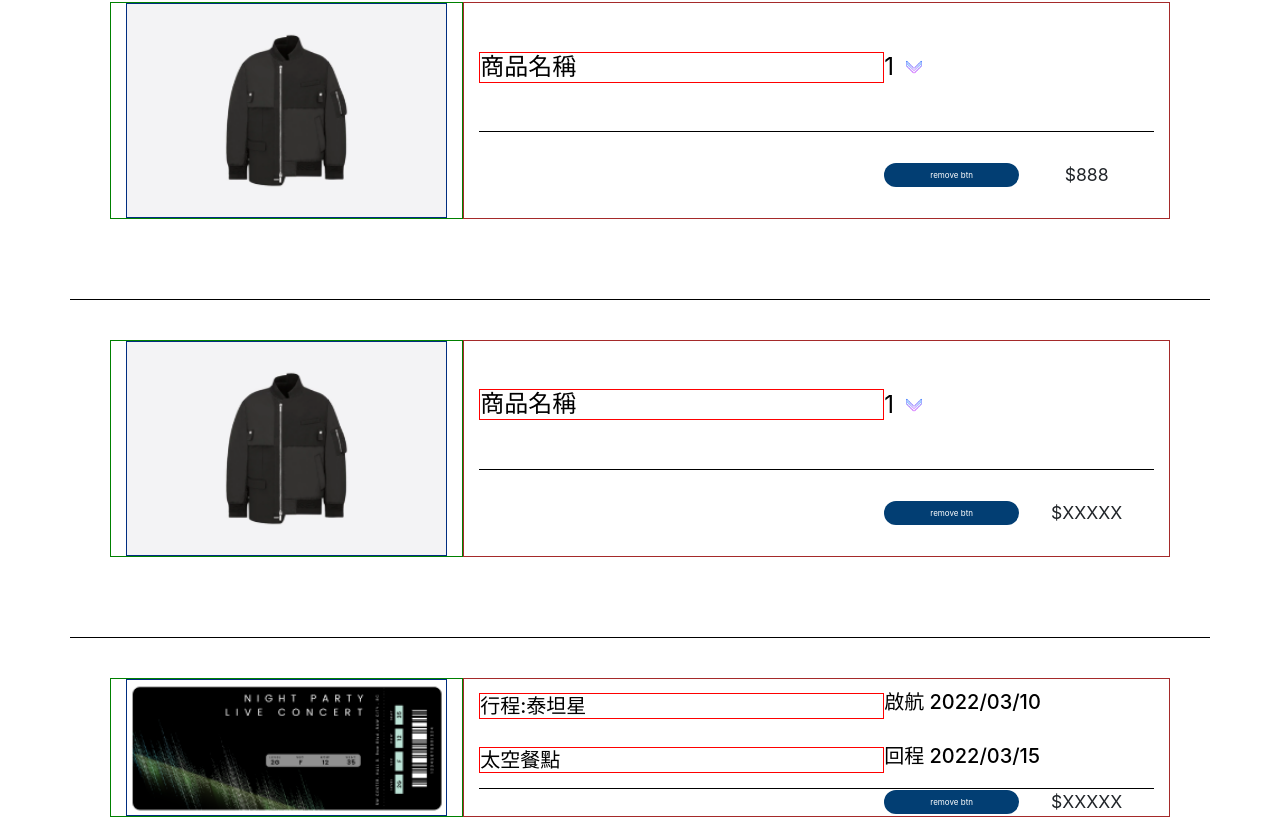
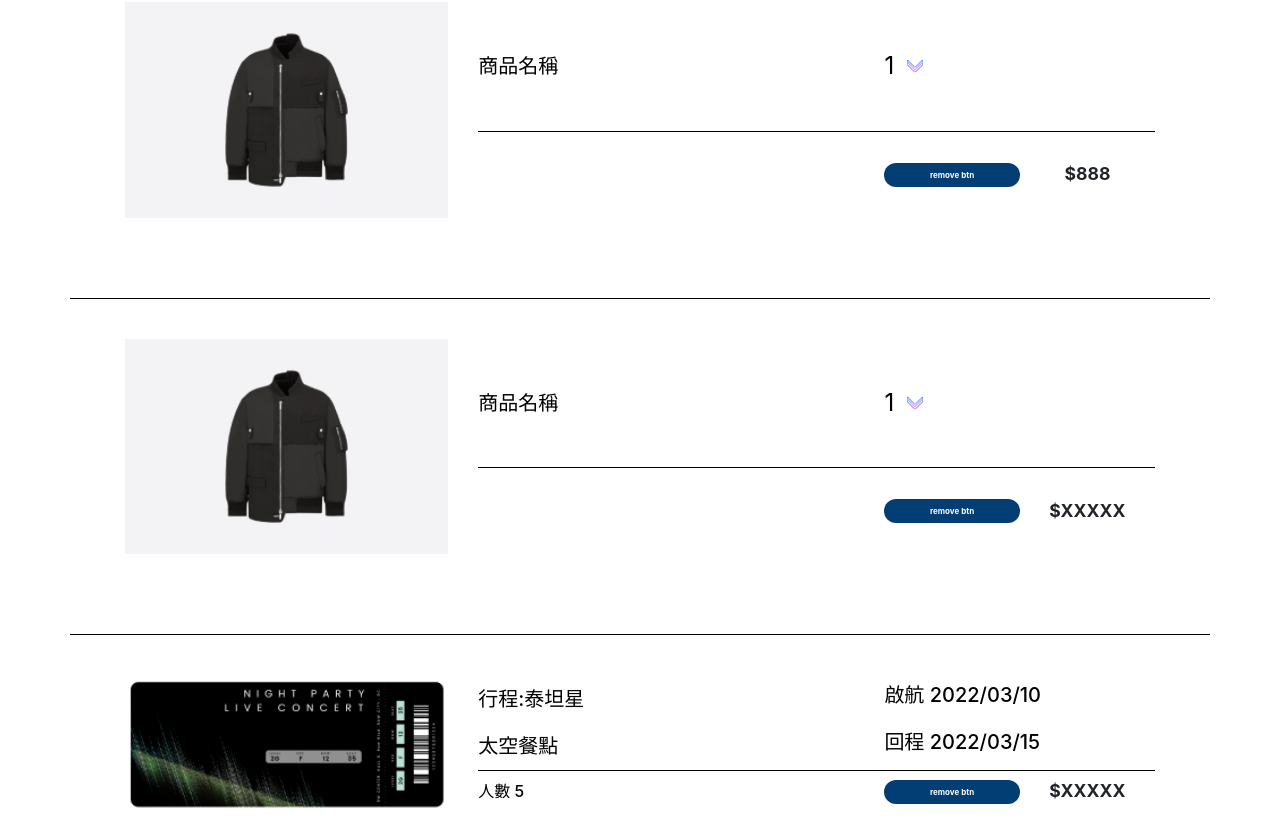
Before and after one commit to Jhih-Ting23472002/u-apexion-react, a React (Create React App) app: page /cart-payment in a window 1280 px wide. Shown: the part 470-1300 px from the top of the page. Built offline with nearby package versions, Linux system fonts and the light colour scheme.

Commit message:
並べ歌　修修修

```diff
--- a/src/pages/Cart/CartChoosePayment.css
+++ b/src/pages/Cart/CartChoosePayment.css
@@ -70,15 +70,15 @@
 }
 .cart-img-div {
   width: 50px;
-  border: 1px solid green;
+  /* border: 1px solid green; */
   /* height: 200px; */
 }
 .cart-img-div img {
   width: 100%;
-  border: 1px solid rgb(0, 45, 128);
+  /* border: 1px solid rgb(0, 45, 128); */
 }
 .content-detail {
-  border: 1px solid brown;
+  /* border: 1px solid brown; */
   /* height: 100%; */
 }
 .content-detail-inside {
@@ -97,7 +97,7 @@
 }
 /* 商品衣服、褲子 */
 .cart-product-name {
-  border: 1px solid red;
+  /* border: 1px solid red; */
   margin: 0;
   display: flex;
   align-items: center;
@@ -120,10 +120,13 @@
   border-radius: 20px;
   font-size: 0.5rem;
   border: 0px;
+  font-weight: bold;
   /* border: 1px solid red; */
 }
 
-
+.cart-remove-btn:hover {
+  color: pink;
+}
 
 .cart-order-money {
   width: 20%;
@@ -132,6 +135,7 @@
   align-items: center;
   justify-content: center;
   font-size: 1.1rem;
+  font-weight: bold;
 }
 .cart-select {
   font-size: 1.5rem;
@@ -151,13 +155,13 @@
   /* justify-content:space-between; */
   border-bottom: 1px solid black;
   width: 100%;
-  height: 80%;
+  height: 70%;
   /* align-items: center; */
 }
 .content-detail-inside-bottom-ticket{
   display: flex;
   align-items: center;
-  height: 20%;
+  height: 30%;
 }
 .cart-ticket-destination{
   display: flex;
@@ -169,14 +173,14 @@
 
 /* 票種 */
 .cart-trip-name {
-  border: 1px solid red;
+  /* border: 1px solid red; */
   margin: 0;
   /* display: flex; */
   /* justify-content: start; */
   /* width: 60%; */
 }
 .cart-trip-food {
-  border: 1px solid red;
+  /* border: 1px solid red; */
   margin: 0;
   /* display: flex; */
   /* justify-content: end; */
@@ -189,3 +193,12 @@
   width: 40%;
   justify-content: space-around;
 }
+.cart-number-people {
+  width: 60%;
+  height: 100%;
+  display: flex;
+  align-items: center;
+  margin: 0;
+  font-size: 1rem;
+  /* border: 1px solid red; */
+}
--- a/src/pages/Cart/CartChoosePayment.js
+++ b/src/pages/Cart/CartChoosePayment.js
@@ -1,7 +1,7 @@
 import React from 'react';
 import './CartChoosePayment.css';
 import example from './img/example.png';
-import cartTicket from './img/cartTicket.png'
+import cartTicket from './img/cartTicket.png';
 
 const CartChoosePayment = () => {
   return (
@@ -42,7 +42,7 @@ const CartChoosePayment = () => {
             <div className="cart content-detail col-8 d-flex">
               <div className="content-detail-inside">
                 <div className="content-detail-inside-top">
-                  <h4 className="cart-product-name">商品名稱</h4>
+                  <h5 className="cart-product-name">商品名稱</h5>
                   <select className="cart-select">
                     <option>1</option>
                     <option>2</option>
@@ -67,7 +67,7 @@ const CartChoosePayment = () => {
             <div className="cart content-detail col-8 d-flex">
               <div className="content-detail-inside">
                 <div className="content-detail-inside-top">
-                  <h4 className="cart-product-name">商品名稱</h4>
+                  <h5 className="cart-product-name">商品名稱</h5>
                   <select className="cart-select">
                     <option>1</option>
                     <option>2</option>
@@ -102,7 +102,7 @@ const CartChoosePayment = () => {
                   </div>
                 </div>
                 <div className="content-detail-inside-bottom-ticket">
-                  <div className="cart-empty-place"></div>
+                  <h5 className="cart-number-people">人數 5</h5>
                   <button className="btn cart-remove-btn">remove btn</button>
                   <div className="cart-order-money">$XXXXX</div>
                 </div>
```
